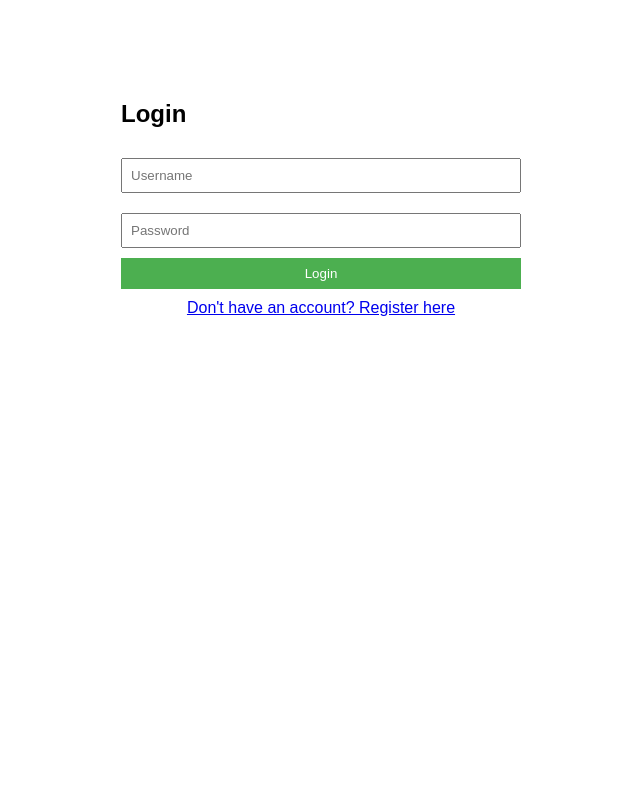
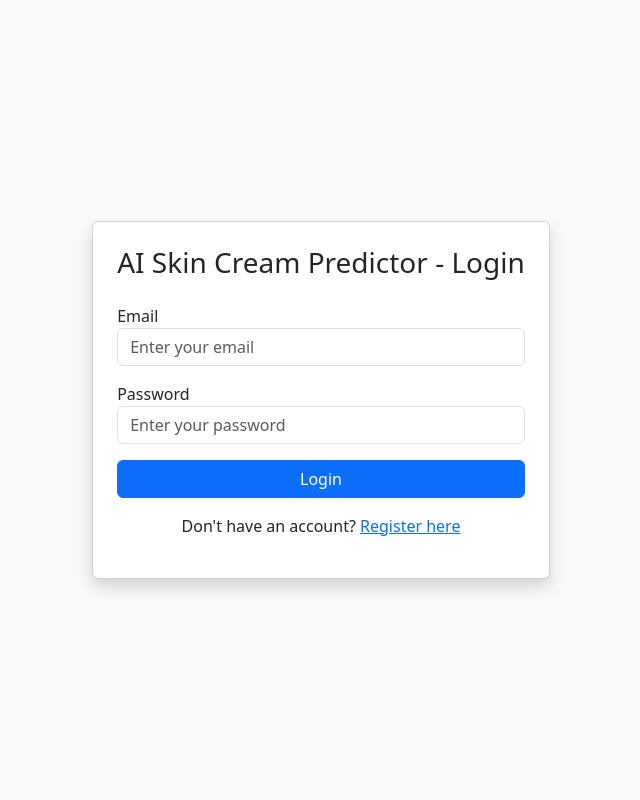
Before and after one commit to Aromalarc/ArAiSkin, a Flask app: page /login in a window 1280 px wide. Shown: the whole page, without its empty margins (319-959 px from the left). Run offline with Flask 3, Linux system fonts and the light colour scheme; parts of the project's set-up code (start-up, migrations or seed data) failed here and were passed over.

Commit message:
Update login.html

```diff
--- a/templates/login.html
+++ b/templates/login.html
@@ -96,24 +96,41 @@
 </html> -->
 
 <!DOCTYPE html>
-<html>
+<html lang="en">
 <head>
-    <title>Login</title>
-    <style>
-        body { font-family: Arial, sans-serif; max-width: 400px; margin: 100px auto; }
-        form { display: flex; flex-direction: column; }
-        input { margin: 10px 0; padding: 8px; }
-        button { padding: 8px; background-color: #4CAF50; color: white; border: none; }
-        a { margin-top: 10px; text-align: center; display: block; }
-    </style>
+    <meta charset="UTF-8">
+    <title>Login | AI Skin Cream Predictor</title>
+    <link href="https://cdn.jsdelivr.net/npm/bootstrap@5.3.0/dist/css/bootstrap.min.css" rel="stylesheet">
 </head>
-<body>
-    <h2>Login</h2>
-    <form method="POST">
-        <input type="text" name="username" placeholder="Username" required />
-        <input type="password" name="password" placeholder="Password" required />
-        <button type="submit">Login</button>
-    </form>
-    <a href="/register">Don't have an account? Register here</a>
+<body class="bg-light">
+
+<div class="container d-flex justify-content-center align-items-center vh-100">
+    <div class="card shadow p-4" style="min-width: 350px;">
+        <h3 class="text-center mb-4">AI Skin Cream Predictor - Login</h3>
+
+        {% if error %}
+            <div class="alert alert-danger">{{ error }}</div>
+        {% endif %}
+
+        <form method="POST">
+            <div class="mb-3">
+                <label>Email</label>
+                <input type="email" name="email" class="form-control" required placeholder="Enter your email">
+            </div>
+
+            <div class="mb-3">
+                <label>Password</label>
+                <input type="password" name="password" class="form-control" required placeholder="Enter your password">
+            </div>
+
+            <button type="submit" class="btn btn-primary w-100">Login</button>
+        </form>
+
+        <p class="text-center mt-3">
+            Don't have an account? <a href="/register">Register here</a>
+        </p>
+    </div>
+</div>
+
 </body>
 </html>
```
